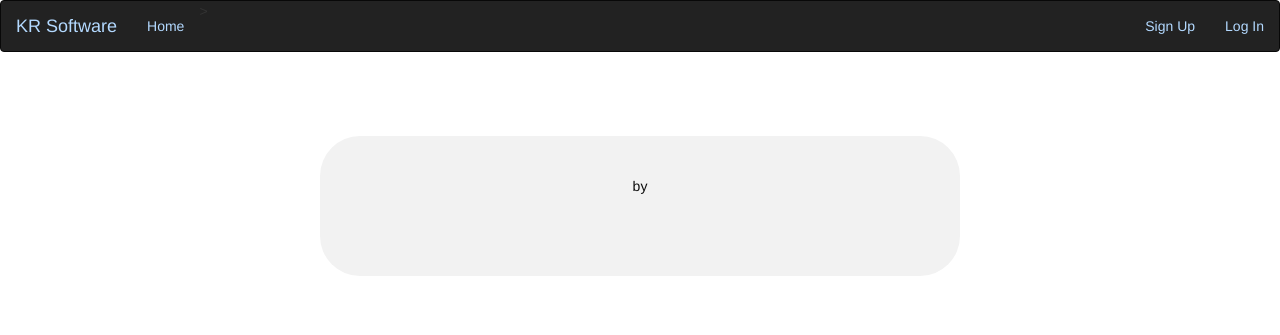
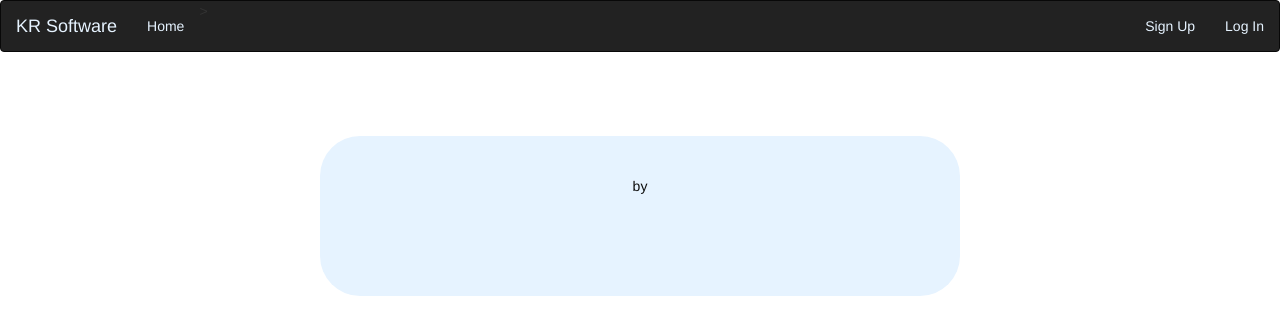
Before and after one commit to kevin-reaves/Blog, a Django app: template posts/templates/posts/post_details.html in a window 1280 px wide. Shown: the top 335 px of the page. Run offline with Django 3.2, Linux system fonts and the light colour scheme; the template is opened without the code that fills it, so the values that code supplies are empty; some libraries are stand-ins or nearby versions.

Commit message:
CSS changes on post, header

```diff
--- a/static/blog/blog.css
+++ b/static/blog/blog.css
@@ -6,18 +6,19 @@
 }
 
 .Post{
-    background-color: #f2f2f2;
+    background-color: #e6f3ff;
     color: #0d0d0d;
     border-radius: 40px;
     padding-top: 20px;
+    padding-bottom:20px;
 }
 
 .navbar-inverse .navbar-nav>li>a{
-    color:  #b3d9ff;
+    color:  #e6f3ff;
 }
 
 .navbar-inverse .navbar-brand{
-    color: #b3d9ff;
+    color: #e6f3ff;
 }
 
 #overridesBase{
```
